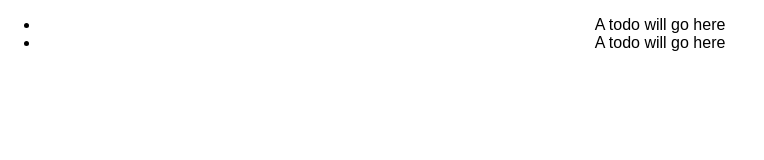
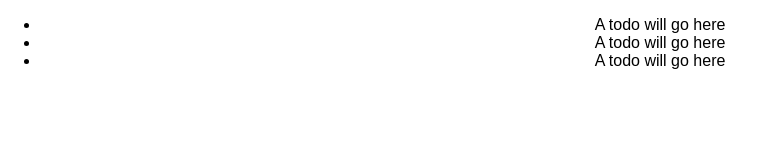
Before and after one commit to RyanBalfanz/bloc-react-to-do, a React (Create React App) app: page / in a window 1280 px wide. Shown: the top 160 px of the page, without its empty margins (0-764 px from the left). Built offline with nearby package versions, Linux system fonts and the light colour scheme.

Commit message:
Render the to-dos

```diff
--- a/src/App.js
+++ b/src/App.js
@@ -18,8 +18,9 @@ class App extends Component {
     return (
       <div className="App">
         <ul>
-          <ToDo />
-          <ToDo />
+        { this.state.todos.map( (todo, index) =>
+          <ToDo key={ index } />
+        )}
         </ul>
       </div>
     );
```
